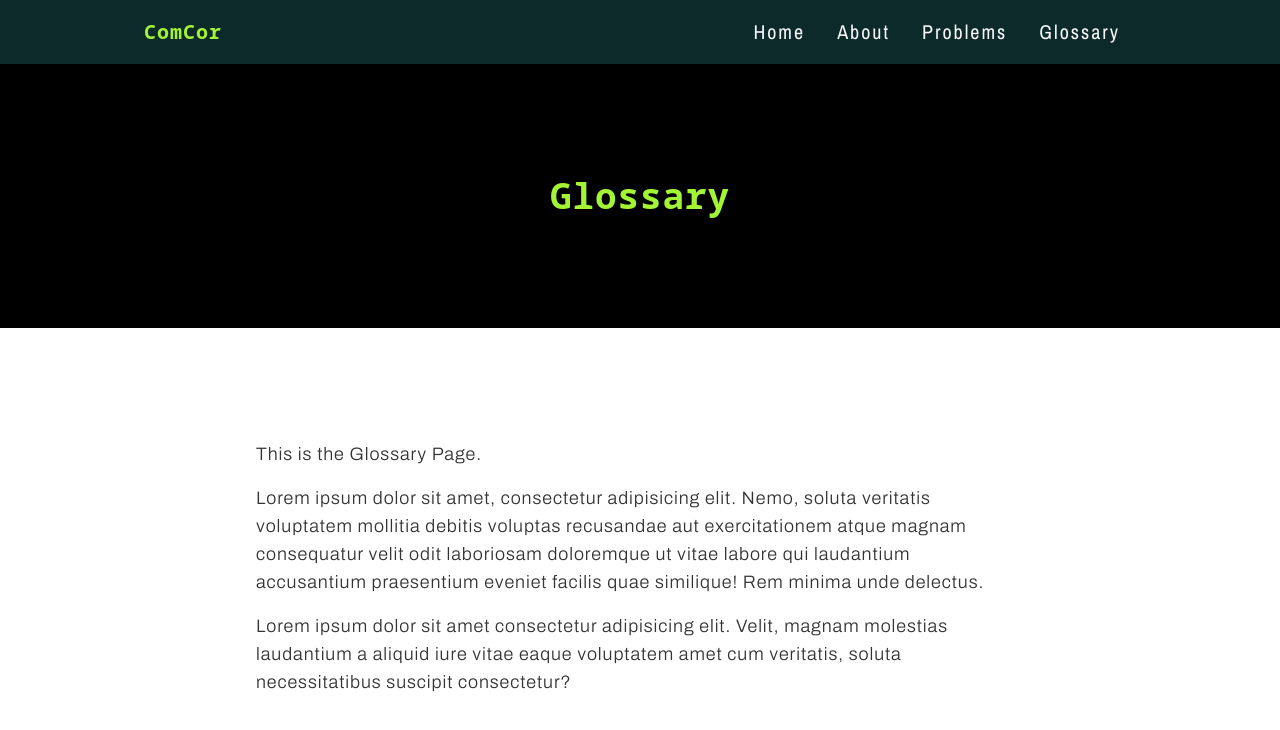
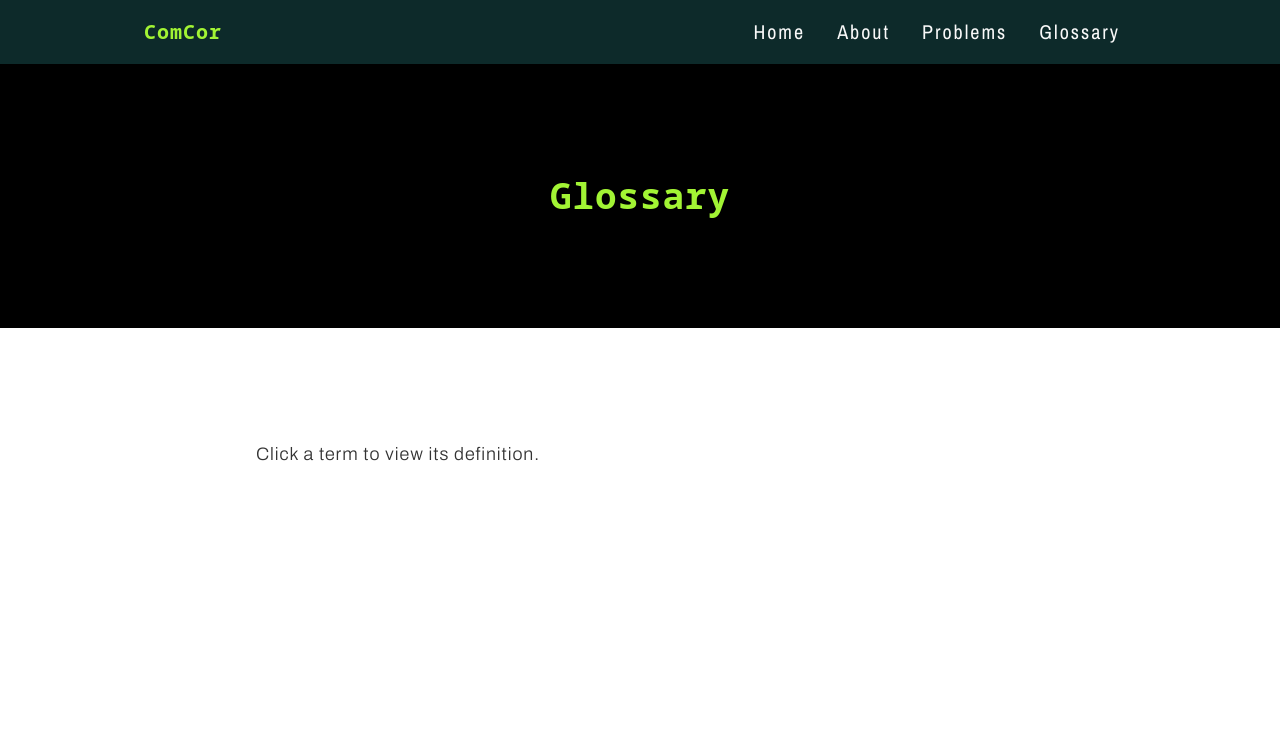
Before and after one commit to agviray/computation-corner, a Next.js app: page /glossary in a window 1280 px wide. Shown: the top 730 px of the page. Built offline with nearby package versions, Linux system fonts and the light colour scheme.

Commit message:
Update content of About, Problems, and Glossary pages

```diff
--- a/src/app/about/page.js
+++ b/src/app/about/page.js
@@ -11,12 +11,12 @@ const contentParagraphs = [
     text: `Computation Corner is an ongoing, personal project that contains a
     collection of information relating to data structures and
     algorithms. Such information includes a glossary, as well as
-    problems and solutions.`,
+    algorithmic problems and my solutions.`,
   },
   {
     text: `I'm building Computation Corner with the intentions of having
-    it serve as both a direct DSA resource, and a space to record the
-    logic involved in solving various problems.`,
+    it serve as both a direct resource for DSA information, and a space to record my
+    logic for solving various DSA problems.`,
   },
 ];
 
--- a/src/app/glossary/page.js
+++ b/src/app/glossary/page.js
@@ -1,32 +1,41 @@
+const heroContent = {
+  heading: `Glossary`,
+  backgroundImage: {
+    src: ``,
+    alt: ``,
+  },
+};
+
+const contentParagraphs = [
+  {
+    text: `Click a term to view its definition.`,
+  },
+];
+
 const GlossaryPage = () => {
+  const renderedContentParagraphs = contentParagraphs.map(({ text }, index) => (
+    <p
+      key={index}
+      className={`${
+        index === 0 ? '' : 'pt-4'
+      } font-archivo font-light text-lightBlack text-base md:text-lg tracking-wider`}
+    >
+      {text}
+    </p>
+  ));
+
   return (
     <main className="pt-offsetNavbarHeight">
       <section>
         <div className="hero py-14 md:py-28 bg-black">
           <h1 className="font-notoSansMono font-bold text-center text-darkLime text-3xl md:text-4xl tracking-wide">
-            Glossary
+            {heroContent.heading}
           </h1>
         </div>
       </section>
       <div className="px-5 py-20 md:py-28">
         <section>
-          <div className="max-w-3xl mx-auto">
-            <p className="font-archivo font-light text-lightBlack text-base md:text-lg tracking-wider">
-              This is the Glossary Page.
-            </p>
-            <p className="pt-4 font-archivo font-light text-lightBlack text-base md:text-lg tracking-wider">
-              Lorem ipsum dolor sit amet, consectetur adipisicing elit. Nemo,
-              soluta veritatis voluptatem mollitia debitis voluptas recusandae
-              aut exercitationem atque magnam consequatur velit odit laboriosam
-              doloremque ut vitae labore qui laudantium accusantium praesentium
-              eveniet facilis quae similique! Rem minima unde delectus.
-            </p>
-            <p className="pt-4 font-archivo font-light text-lightBlack text-base md:text-lg tracking-wider">
-              Lorem ipsum dolor sit amet consectetur adipisicing elit. Velit,
-              magnam molestias laudantium a aliquid iure vitae eaque voluptatem
-              amet cum veritatis, soluta necessitatibus suscipit consectetur?
-            </p>
-          </div>
+          <div className="max-w-3xl mx-auto">{renderedContentParagraphs}</div>
         </section>
       </div>
     </main>
--- a/src/app/problems/page.js
+++ b/src/app/problems/page.js
@@ -1,31 +1,41 @@
+const heroContent = {
+  heading: `Problems`,
+  backgroundImage: {
+    src: ``,
+    alt: ``,
+  },
+};
+
+const contentParagraphs = [
+  {
+    text: `Each item in the list below contains an algorithm problem and my logic for solving it. Click on an item to view its contents.`,
+  },
+];
+
 const ProblemsPage = () => {
+  const renderedContentParagraphs = contentParagraphs.map(({ text }, index) => (
+    <p
+      key={index}
+      className={`${
+        index === 0 ? '' : 'pt-4'
+      } font-archivo font-light text-lightBlack text-base md:text-lg tracking-wider`}
+    >
+      {text}
+    </p>
+  ));
+
   return (
     <main className="pt-offsetNavbarHeight">
       <section>
         <div className="hero py-14 md:py-28 bg-black">
           <h1 className="font-notoSansMono font-bold text-center text-darkLime text-3xl md:text-4xl tracking-wide">
-            Problems
+            {heroContent.heading}
           </h1>
         </div>
       </section>
       <div className="px-5 py-20 md:py-28">
         <section>
-          <div className="max-w-3xl mx-auto">
-            <p className="font-archivo font-light text-lightBlack text-base md:text-lg tracking-wider">
-              This is the Problems Page.
-            </p>
-            <p className="pt-4 font-archivo font-light text-lightBlack text-base md:text-lg tracking-wider">
-              Lorem ipsum dolor sit amet consectetur adipisicing elit. Saepe, ex
-              amet tempora veniam fuga illum vitae sit eaque tempore laboriosam
-              harum atque illo repellat! Nesciunt.
-            </p>
-            <p className="pt-4 font-archivo font-light text-lightBlack text-base md:text-lg tracking-wider">
-              Lorem ipsum dolor sit amet consectetur adipisicing elit. Aliquid
-              facilis nesciunt culpa ad molestiae illo soluta totam vero animi
-              repellat, vitae cum, est veritatis consequuntur qui asperiores
-              inventore iste. Non?
-            </p>
-          </div>
+          <div className="max-w-3xl mx-auto">{renderedContentParagraphs}</div>
         </section>
       </div>
     </main>
```
